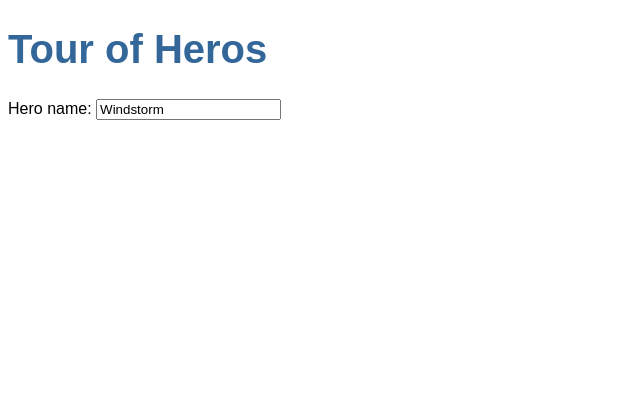
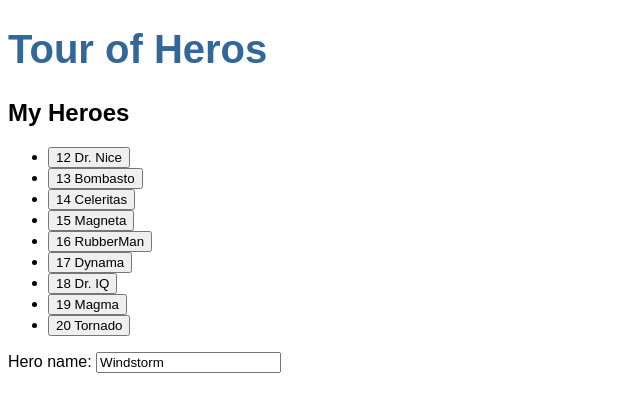
Before and after one commit to jondonadio/tour-of-heroes-tutorial, an Angular app: page / in a window 1280 px wide. Shown: the top 412 px of the page, without its empty margins (0-640 px from the left). Built offline with nearby package versions, Linux system fonts and the light colour scheme.

Commit message:
Add mock HEROES array to heroes.component.ts class property.  List heroes array elements in heroes.component html template

```diff
--- a/src/app/heroes/heroes.component.html
+++ b/src/app/heroes/heroes.component.html
@@ -1,3 +1,14 @@
+<h2>My Heroes</h2>
+<ul class="'heroes">
+  <li *ngFor="let hero of heroes" >
+    <button type="button">
+      <span class="badge">{{hero.id}} </span>
+      <span class="name">{{hero.name}}</span>
+    </button>
+  </li>
+</ul>
+
+
 <div>
     <label for="name">Hero name: </label>
     <input id="name" [(ngModel)]="hero.name" placeholder="name">
--- a/src/app/heroes/heroes.component.ts
+++ b/src/app/heroes/heroes.component.ts
@@ -1,5 +1,6 @@
 import { Component, OnInit } from '@angular/core';
 import { Hero } from '../hero';
+import { HEROES } from 'src/mock-heroes';
 
 @Component({
   selector: 'app-heroes',
@@ -12,6 +13,7 @@
     id: 1,
     name: 'Windstorm',
   };
+  heroes = HEROES;
 
   ngOnInit(): void {}
 }
--- a/src/mock-heroes.ts
+++ b/src/mock-heroes.ts
@@ -1,6 +1,6 @@
 import { Hero } from "./app/hero";
 
-export const HEROS: Hero[] = [
+export const HEROES: Hero[] = [
     { id: 12, name: 'Dr. Nice' },
     { id: 13, name: 'Bombasto' },
     { id: 14, name: 'Celeritas' },
```
